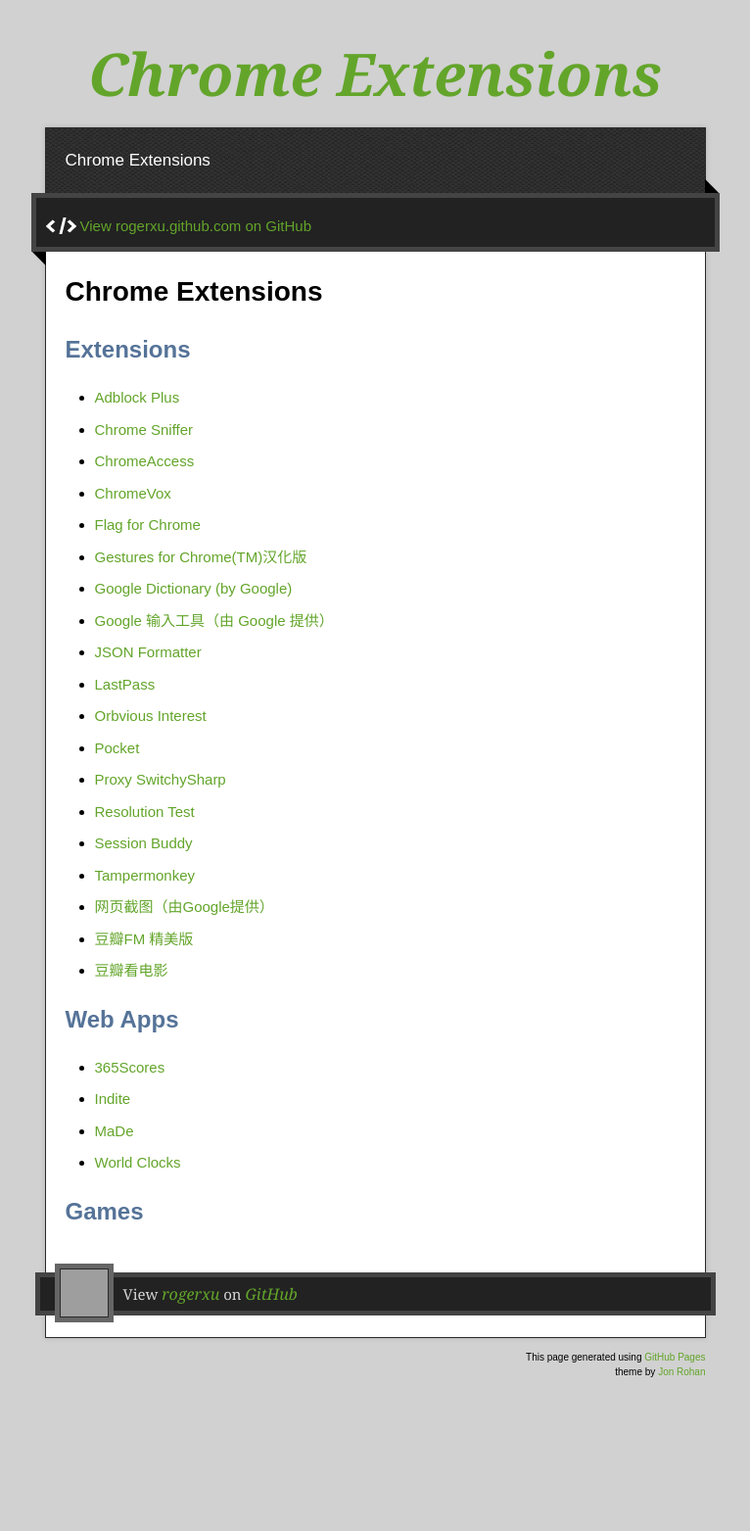
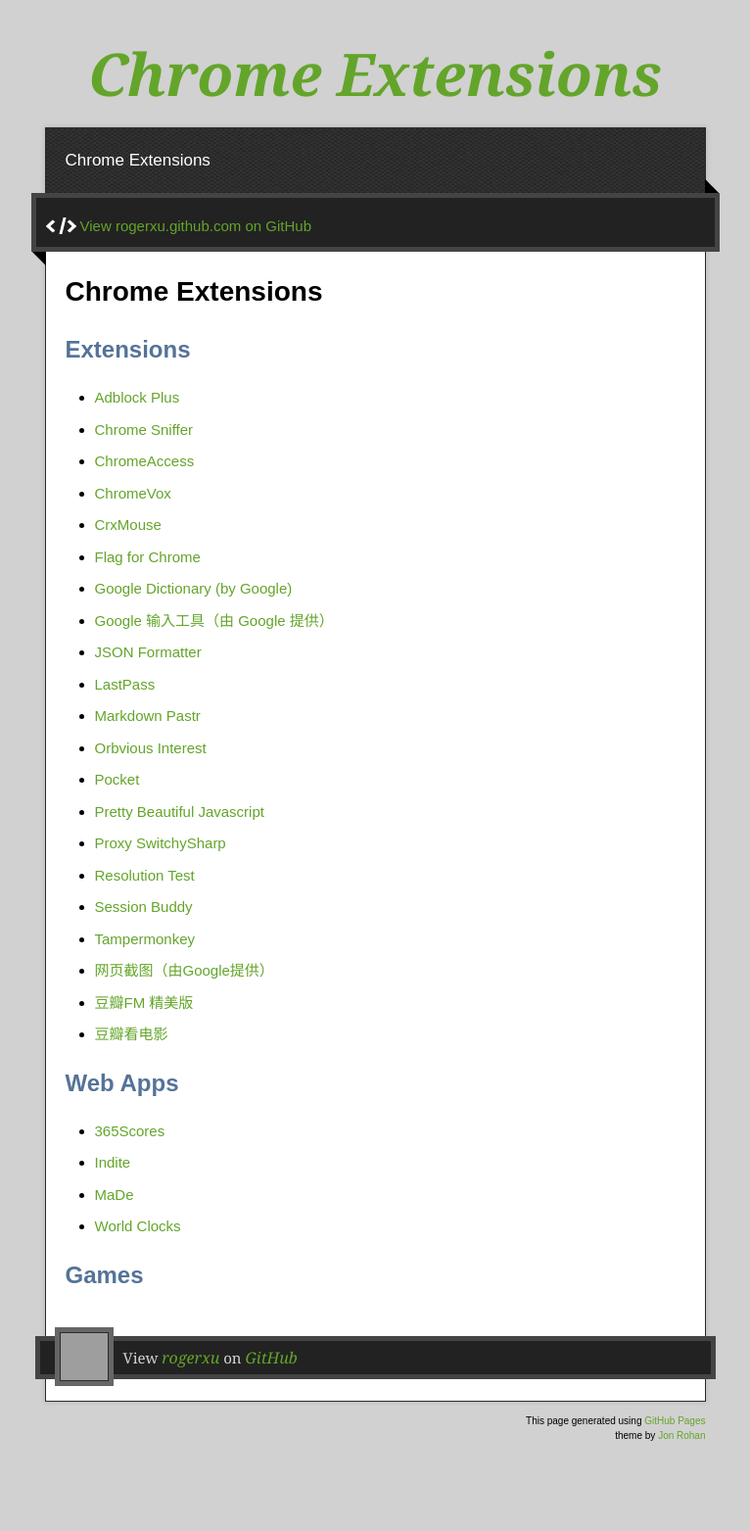
Before and after one commit to rogerxu/rogerxu.github.io, a Jekyll site: the page built from _posts/2012-11-05-chrome-extensions.md, in a window 1280 px wide. Shown: the whole page at 98% size, without its empty margins (257-1023 px from the left). Built offline with Jekyll 4.4.1, drawn with Linux system fonts in a browser that asks for light colours; nearby versions of some CDN libraries; before the commit the page ends 1498 px from its top, so only the background shows below that; grey boxes are pictures that could not be loaded.

Commit message:
Add Markdown Pastr google extension.

```diff
--- a/_posts/2012-11-05-chrome-extensions.md
+++ b/_posts/2012-11-05-chrome-extensions.md
@@ -11,14 +11,16 @@
 * [Chrome Sniffer](https://chrome.google.com/webstore/detail/homgcnaoacgigpkkljjjekpignblkeae)
 * [ChromeAccess](https://chrome.google.com/webstore/detail/aeoigbhkilbllfomkmmilbfochhlgdmh)
 * [ChromeVox](https://chrome.google.com/webstore/detail/kgejglhpjiefppelpmljglcjbhoiplfn)
+* [CrxMouse](https://chrome.google.com/webstore/detail/crxmouse/jlgkpaicikihijadgifklkbpdajbkhjo)
 * [Flag for Chrome](https://chrome.google.com/webstore/detail/dbpojpfdiliekbbiplijcphappgcgjfn)
-* [Gestures for Chrome(TM)汉化版](https://chrome.google.com/webstore/detail/jlgkpaicikihijadgifklkbpdajbkhjo)
 * [Google Dictionary (by Google)](https://chrome.google.com/webstore/detail/mgijmajocgfcbeboacabfgobmjgjcoja)
 * [Google 输入工具（由 Google 提供）](https://chrome.google.com/webstore/detail/mclkkofklkfljcocdinagocijmpgbhab)
 * [JSON Formatter](https://chrome.google.com/webstore/detail/json-formatter/bcjindcccaagfpapjjmafapmmgkkhgoa)
 * [LastPass](https://chrome.google.com/webstore/detail/hdokiejnpimakedhajhdlcegeplioahd)
+* [Markdown Pastr](https://chrome.google.com/webstore/detail/markdown-pastr/pjeclabeidkcjhopjbgpiimlaccpdkgk)
 * [Orbvious Interest](http://shalom.craimer.org/projects/orbviousinterest/)
 * [Pocket](https://chrome.google.com/webstore/detail/niloccemoadcdkdjlinkgdfekeahmflj)
+* [Pretty Beautiful Javascript](https://chrome.google.com/webstore/detail/piekbefgpgdecckjcpffhnacjflfoddg)
 * [Proxy SwitchySharp](https://chrome.google.com/webstore/detail/dpplabbmogkhghncfbfdeeokoefdjegm)
 * [Resolution Test](https://chrome.google.com/webstore/detail/idhfcdbheobinplaamokffboaccidbal)
 * [Session Buddy](https://chrome.google.com/webstore/detail/edacconmaakjimmfgnblocblbcdcpbko)
```
